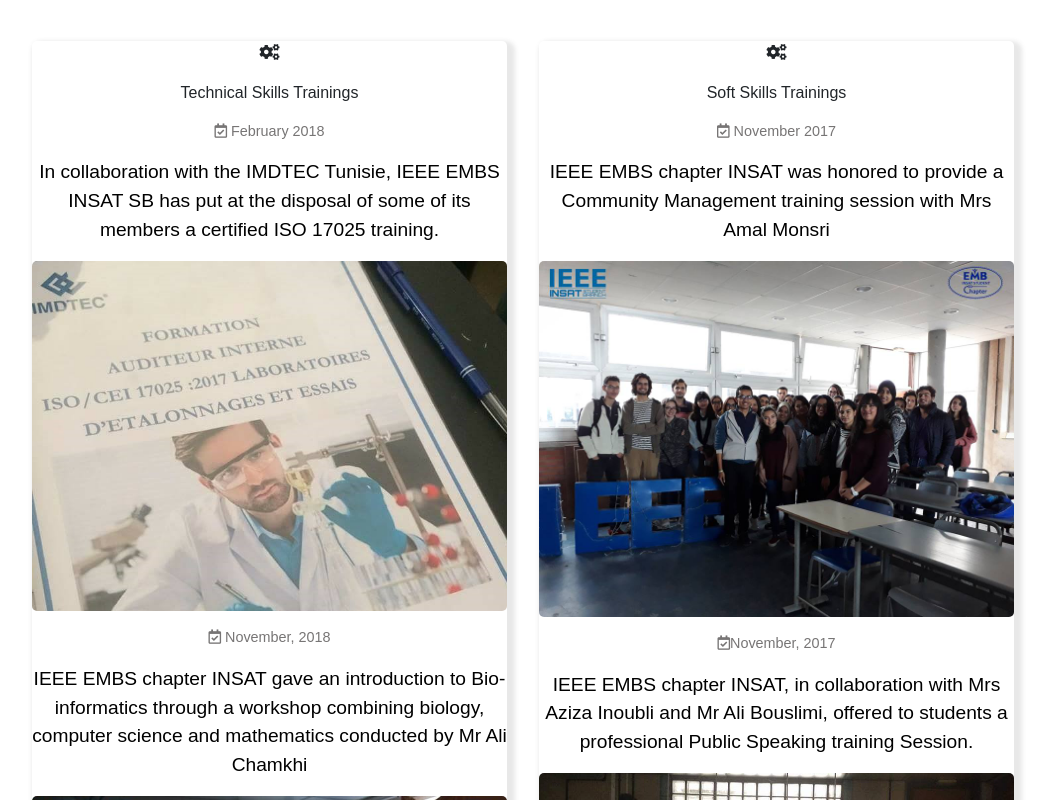
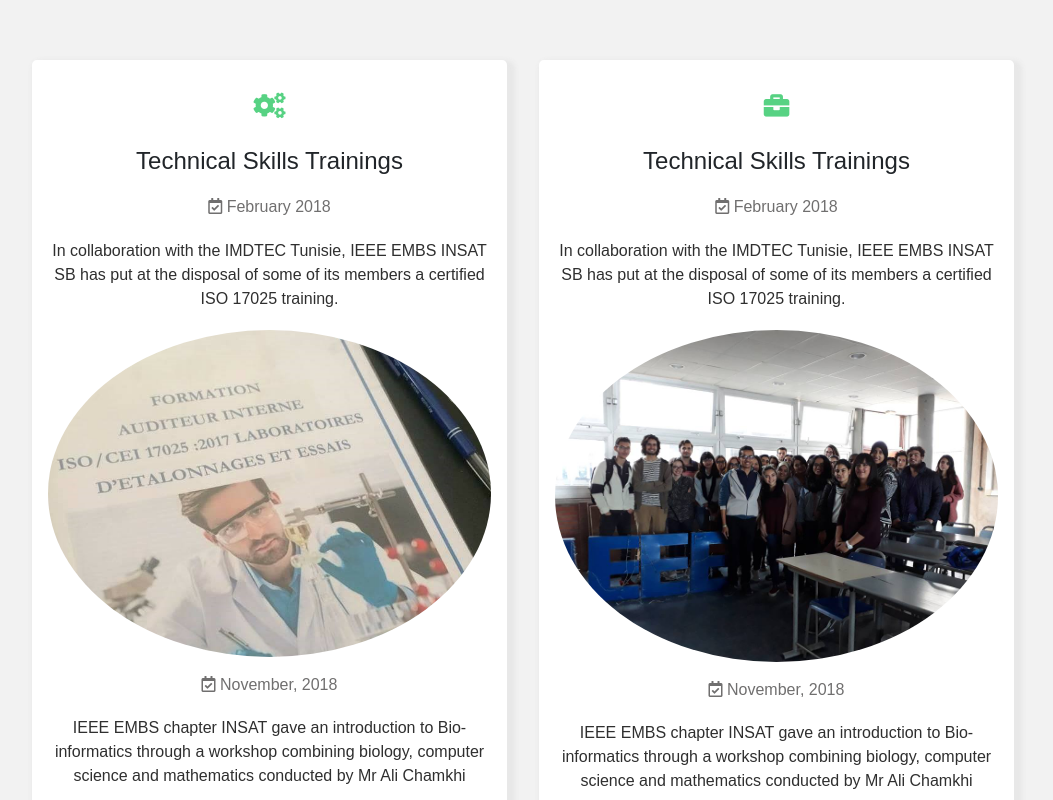
Before and after one commit to mahdibouaziz/EMBS2021, a React (Create React App) app: page /activities in a window 1280 px wide. Shown: the part 1560-2360 px from the top of the page, without its empty margins (117-1170 px from the left). Built offline with nearby package versions, Linux system fonts and the light colour scheme.

Commit message:
kamalt raka7t l zina mte3 l trainings

```diff
--- a/src/components/activities/Trainings.js
+++ b/src/components/activities/Trainings.js
@@ -7,65 +7,76 @@
 
 const Trainings = () => {
   return (
+    <div style={{ backgroundColor: "#f2f2f2f2" }}>
       <Container className="section">
         {/* check https://github.com/michalsnik/aos#animations for the animation */}
         <Row>
-        <h1 className="title">
+          <h1 className="title training-header">
             <span>Trainings</span> We Provide
           </h1>
         </Row>
 
         <Row className="main-row">
-        <Col className="box" md={{ span: 5 }} sm={{ span: 5 }}>
-          <p>
-            <i class="fas fa-cogs"></i>
+          <Col className="box" md={{ span: 5 }} sm={{ span: 12 }}>
+            <p className="training-icon">
+              <i className="fas fa-cogs"></i>
             </p>
-          <p className="title-box">Technical Skills Trainings</p>
-          <p className="date">
-            <i class="far fa-calendar-check"></i> February 2018
+            <p className="training-title">Technical Skills Trainings</p>
+            <p className="training-date">
+              <i className="far fa-calendar-check"></i> February 2018
             </p>
-          <p className="desc">
-            In collaboration with the IMDTEC Tunisie, IEEE EMBS INSAT SB has put
-            at the disposal of some of its members a certified ISO 17025
+            <p className="training-desc">
+              In collaboration with the IMDTEC Tunisie, IEEE EMBS INSAT SB has
+              put at the disposal of some of its members a certified ISO 17025
               training.
             </p>
-          <img src={iso_training} alt="pic" />
-          <p className="date">
-            <i class="far fa-calendar-check"></i> November, 2018
+            <img className="training-img" src={iso_training} alt="pic" />
+            <p className="training-date">
+              <i className="far fa-calendar-check"></i> November, 2018
             </p>
-          <p className="desc">
+            <p className="training-desc">
               IEEE EMBS chapter INSAT gave an introduction to Bio-informatics
               through a workshop combining biology, computer science and
               mathematics conducted by Mr Ali Chamkhi
             </p>
-          <img src={python_training} alt="pic" />
+            <img className="training-img" src={python_training} alt="pic" />
           </Col>
 
-        <Col className="box" md={{ span: 5 }} sm={{ span: 5 }}>
-          <p>
-            <i class="fas fa-cogs"></i>
+          <Col className="box" md={{ span: 5 }} sm={{ span: 12 }}>
+            <p className="training-icon">
+              <i className="fas fa-briefcase"></i>
             </p>
-          <p className="title-box">Soft Skills Trainings</p>
-          <p className="date">
-            <i class="far fa-calendar-check"></i> November 2017
+            <p className="training-title">Technical Skills Trainings</p>
+            <p className="training-date">
+              <i className="far fa-calendar-check"></i> February 2018
             </p>
-          <p className="desc">
-            IEEE EMBS chapter INSAT was honored to provide a Community
-            Management training session with Mrs Amal Monsri
+            <p className="training-desc">
+              In collaboration with the IMDTEC Tunisie, IEEE EMBS INSAT SB has
+              put at the disposal of some of its members a certified ISO 17025
+              training.
             </p>
-          <img src={community_management_training} alt="pic" />
-          <p className="date">
-            <i class="far fa-calendar-check"></i>November, 2017
+            <img
+              className="training-img"
+              src={community_management_training}
+              alt="pic"
+            />
+            <p className="training-date">
+              <i className="far fa-calendar-check"></i> November, 2018
             </p>
-          <p className="desc">
-            IEEE EMBS chapter INSAT, in collaboration with Mrs Aziza Inoubli and
-            Mr Ali Bouslimi, offered to students a professional Public Speaking
-            training Session.
+            <p className="training-desc">
+              IEEE EMBS chapter INSAT gave an introduction to Bio-informatics
+              through a workshop combining biology, computer science and
+              mathematics conducted by Mr Ali Chamkhi
             </p>
-          <img src={public_speaking_training} alt="pic" />
+            <img
+              className="training-img"
+              src={public_speaking_training}
+              alt="pic"
+            />
           </Col>
         </Row>
       </Container>
+    </div>
   );
 };
 
--- a/src/components/activities/styleAct.css
+++ b/src/components/activities/styleAct.css
@@ -90,3 +90,40 @@
 }
 
 /* Trainings */
+.training-header {
+  padding-top: 1.2rem;
+}
+.training-icon i {
+  border: 1px solid transparent;
+  border-radius: 50%;
+  margin-top: 1.5rem;
+  font-size: 1.6rem;
+  padding: 8px;
+  color: #57d283;
+  transition: background-color 0.4s linear;
+}
+
+.training-icon i:hover {
+  background-color: #001262;
+  color: #d8e0db;
+}
+
+.training-title {
+  font-size: 1.5rem;
+}
+
+.training-date {
+  color: rgb(112, 111, 111);
+}
+
+.training-desc {
+  margin: 1.2rem;
+  color: rgb(47, 47, 47);
+}
+
+.training-img {
+  border-radius: 50% !important;
+  margin-bottom: 1rem;
+  padding-left: 1rem;
+  padding-right: 1rem;
+}
```
Lines whose indentation alone changed are shown as unchanged.
